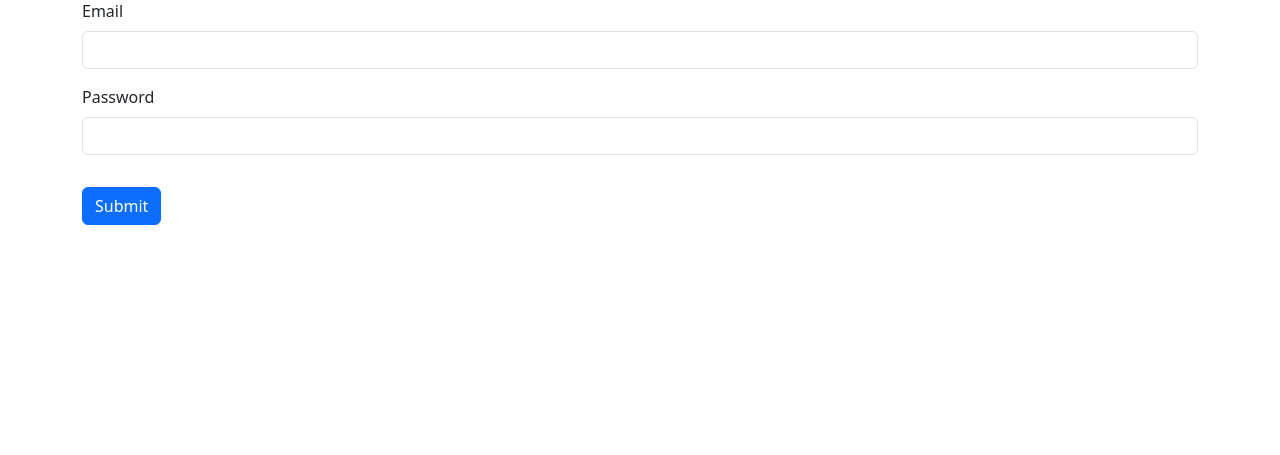
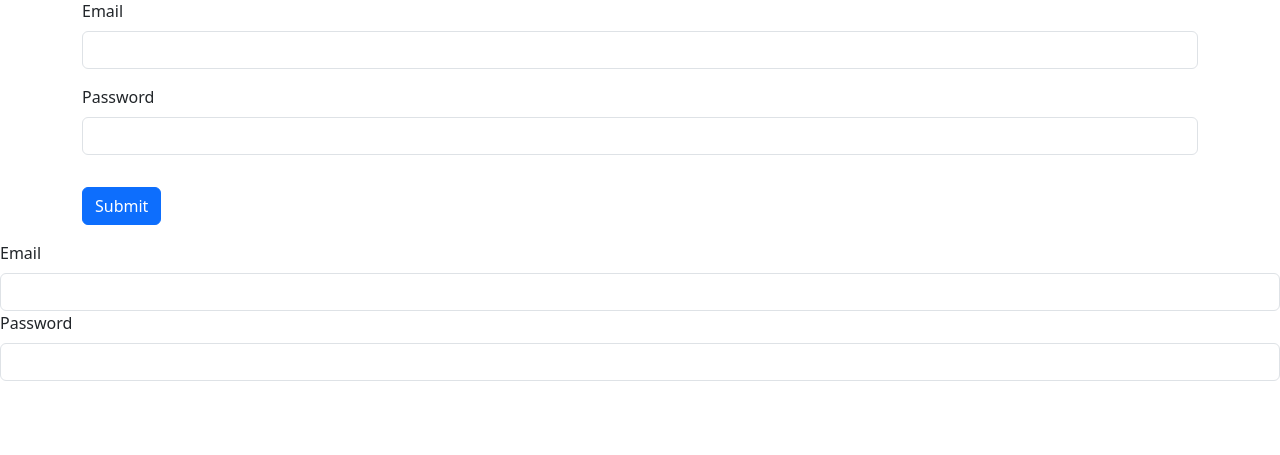
Before and after one commit to HalaKorhani/backend-part, a PHP site: page /login.php in a window 1280 px wide. Shown: the part 43-498 px from the top of the page. Run offline with PHP 8.4, Linux system fonts and the light colour scheme.

Commit message:
Fix duplicate input IDs on login form inputs

```diff
--- a/Auth/login.php
+++ b/Auth/login.php
@@ -25,5 +25,11 @@
             <button type="submit" class="btn btn-primary mb-3 mt-3">Submit</button>
         </form>
     </div>
+    <label for="loginEmail" class="form-label">Email</label>
+<input name="email" type="text" class="form-control" id="loginEmail">
+
+<label for="loginPassword" class="form-label">Password</label>
+<input name="password" type="password" class="form-control" id="loginPassword">
+
 </body>
 </html>
```
